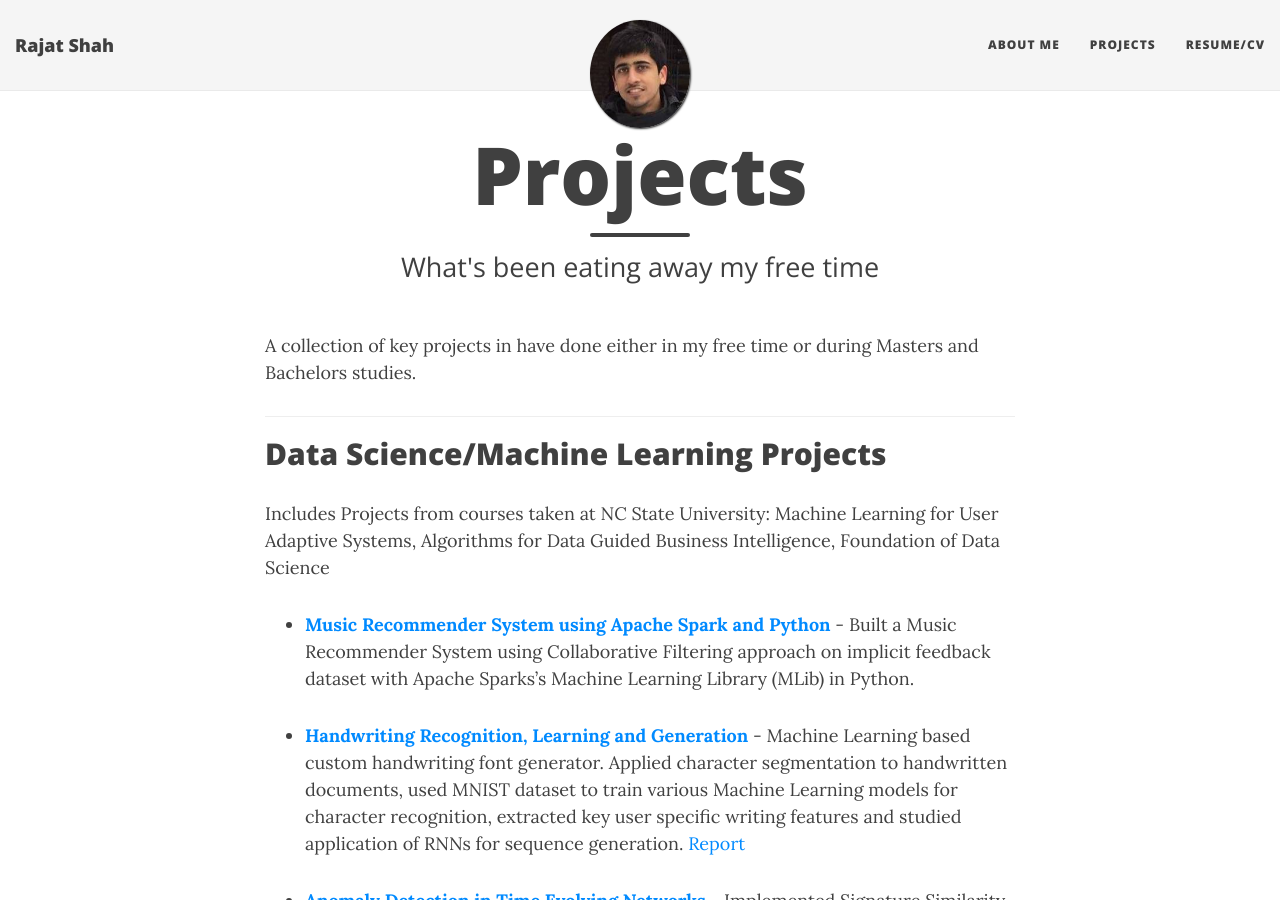
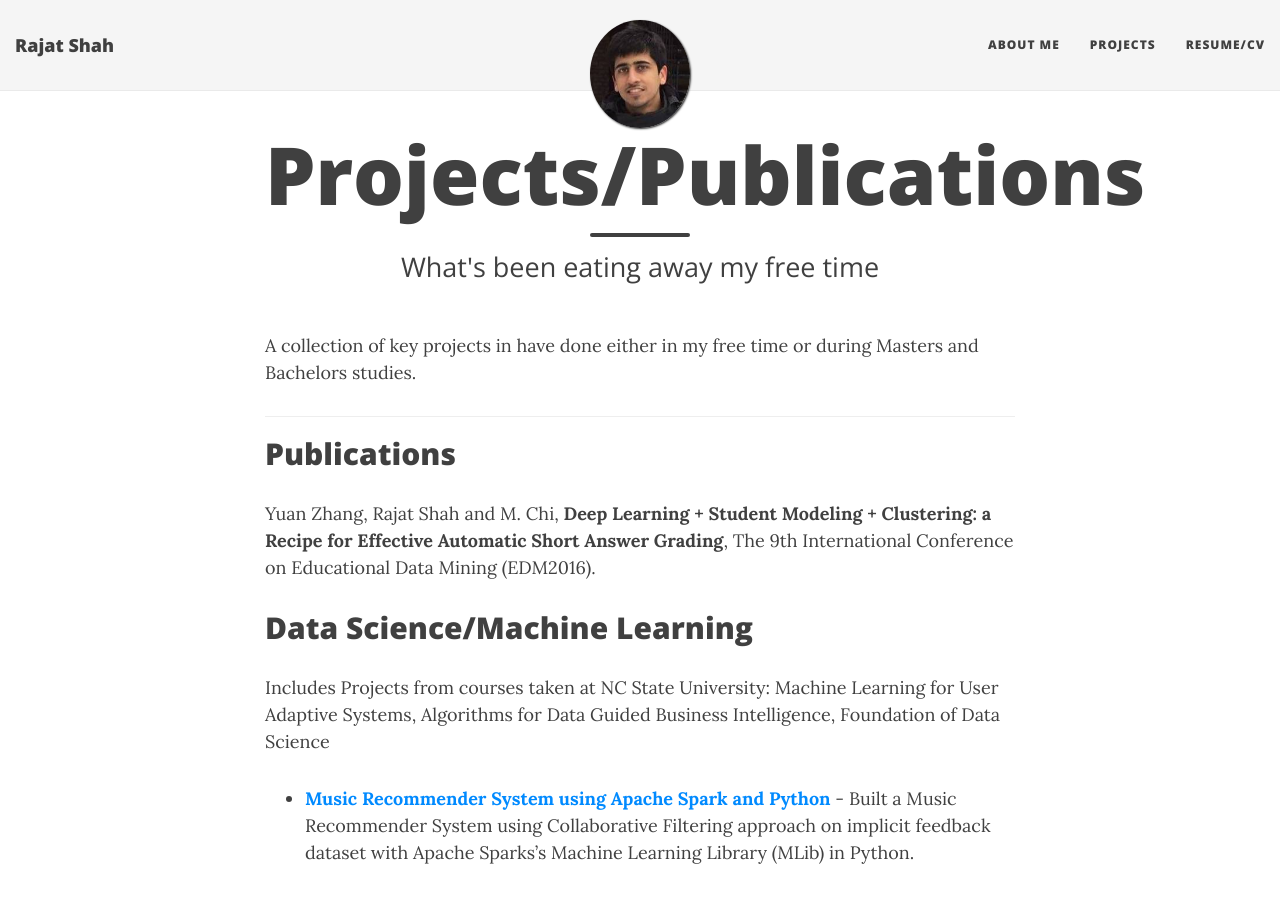
Before and after one commit to shahrajat/shahrajat.github.io, a Jekyll site: the page built from projects.md, in a window 1280 px wide and 900 px high. Built offline with Jekyll 4.4.1, drawn with Linux system fonts in a browser that asks for light colours; nearby versions of some CDN libraries; comment, search, counter and statistics services are not loaded.

Commit message:
Updated projects.md

```diff
--- a/projects.md
+++ b/projects.md
@@ -1,6 +1,6 @@
 ---
 layout: page
-title: Projects
+title: Projects/Publications
 subtitle: What's been eating away my free time
 comments: true
 published: true
@@ -9,8 +9,11 @@ published: true
 A collection of key projects in have done either in my free time or during Masters and Bachelors studies.
 
 ---
+## Publications
 
-## Data Science/Machine Learning Projects
+Yuan Zhang, Rajat Shah and M. Chi, **Deep Learning + Student Modeling + Clustering: a Recipe for Effective Automatic Short Answer Grading**, The 9th International Conference on Educational Data Mining (EDM2016).
+
+## Data Science/Machine Learning
 
 Includes Projects from courses taken at NC State University: Machine Learning for User Adaptive Systems, Algorithms for Data Guided Business Intelligence, Foundation of Data Science
 
@@ -29,6 +32,8 @@ Based on paper: [Web Graph Similarity for Anomaly Detection](http://ilpubs.stanf
 I really enjoy building web applications, whether big or small. Throughout my time in undergrad schoo, I lead the development of web portals for several technical events and clubs.
 
 - [Ongoing] **[spamtest](https://spamtest.herokuapp.com/){:target="_blank"}** - Building a Django Python Web app for predicting if an email content is spam. Predicts the spamminess score based on a ML model pre-trained on huge dataset.
+
+-
 
 - [2011-12] **VLive - VNIT's Social Networking Website** - I feel most proud of building it from scratch using JavaScript, PHP and MySQL during the winter break of my sophomore year in undergrad school. 2 dedicated months, 5 team members and a bunch of awesome features like - forum discussion, facebook style chat, video call and notice board. Unfortunately it was hosted on internal college servers and hence inaccessible from outside.
 
```
